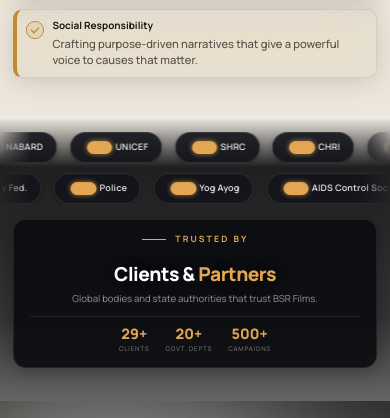
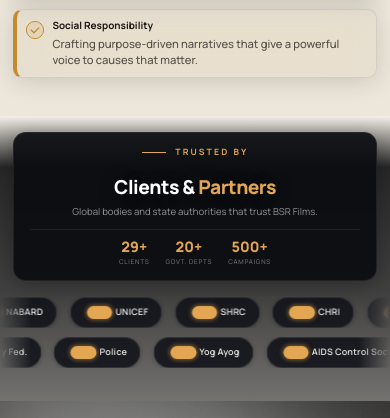
Before and after one commit to soubhagyadevchaturvedicse24-hub/BSR-Filmss, a Next.js app: page / in a window 390 px wide. Shown: the part 1400-1818 px from the top of the page. Built offline with nearby package versions, Linux system fonts and the light colour scheme.

Commit message:
ui: mobile clients - card top, marquees below, BSR logo bottom + overlay tuned

```diff
--- a/src/app/globals.css
+++ b/src/app/globals.css
@@ -924,14 +924,14 @@
     box-shadow: 0 2px 12px rgba(0, 0, 0, 0.4);
   }
 
-  /* Overlay: gradient — lighter at bottom so BSR logo reads clearly */
+  /* Overlay: dark top for card text, lighter bottom for BSR logo */
   .clients-overlay {
     background: linear-gradient(
       180deg,
-      rgba(5, 6, 8, 0.92) 0%,
-      rgba(5, 6, 8, 0.80) 40%,
-      rgba(5, 6, 8, 0.35) 75%,
-      rgba(5, 6, 8, 0.15) 100%
+      rgba(5, 6, 8, 0.90) 0%,
+      rgba(5, 6, 8, 0.75) 35%,
+      rgba(5, 6, 8, 0.40) 70%,
+      rgba(5, 6, 8, 0.12) 100%
     ) !important;
   }
 }
--- a/src/components/Clients.tsx
+++ b/src/components/Clients.tsx
@@ -135,17 +135,11 @@
       {/* ── Clients content ── */}
       <div className={`relative z-20 ${isDesktop ? 'pt-10 md:pt-14 pb-8 md:pb-12' : 'pt-5 pb-24'}`}>
 
-        {/* Mobile: marquees at top, card below — logo visible at bottom */}
+        {/* Mobile: card → marquees → BSR logo visible at bottom */}
         {isMobile ? (
           <>
-            {/* Marquees at top */}
-            <div className="w-full flex flex-col gap-3 mb-5">
-              <MobileMarquee items={majorOrgs} direction="left" />
-              <MobileMarquee items={govtDepts} direction="right" />
-            </div>
-
-            {/* Card just above the logo */}
-            <div className="mx-auto text-center px-5 py-4 rounded-2xl max-w-[420px] w-[calc(100%-2rem)] clients-card-mobile">
+            {/* Card at top */}
+            <div className="mx-auto text-center px-5 py-4 rounded-2xl max-w-[420px] w-[calc(100%-2rem)] clients-card-mobile mb-5">
               <p className="label-line justify-center text-[0.6rem] mb-1.5">Trusted By</p>
               <h2 className="text-2xl font-extrabold leading-tight tracking-tight heading-text-shadow">
                 Clients &amp; <span className="color-gold">Partners</span>
@@ -161,6 +155,12 @@
                   </div>
                 ))}
               </div>
+            </div>
+
+            {/* Marquees below card */}
+            <div className="w-full flex flex-col gap-3">
+              <MobileMarquee items={majorOrgs} direction="left" />
+              <MobileMarquee items={govtDepts} direction="right" />
             </div>
           </>
         ) : (
```
